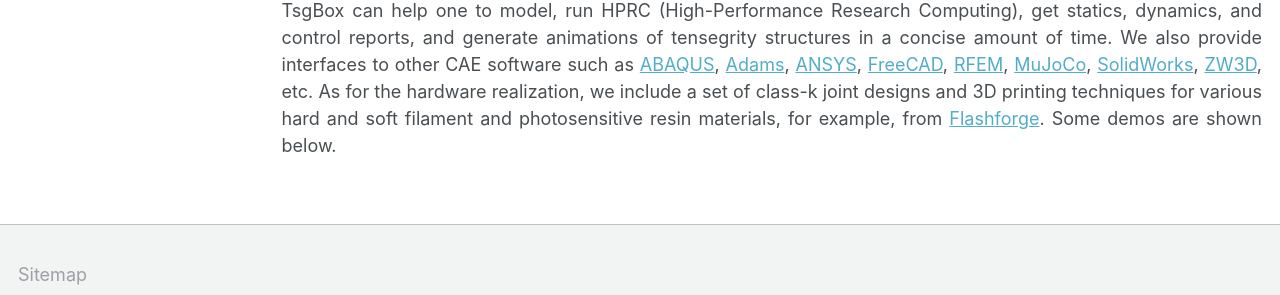
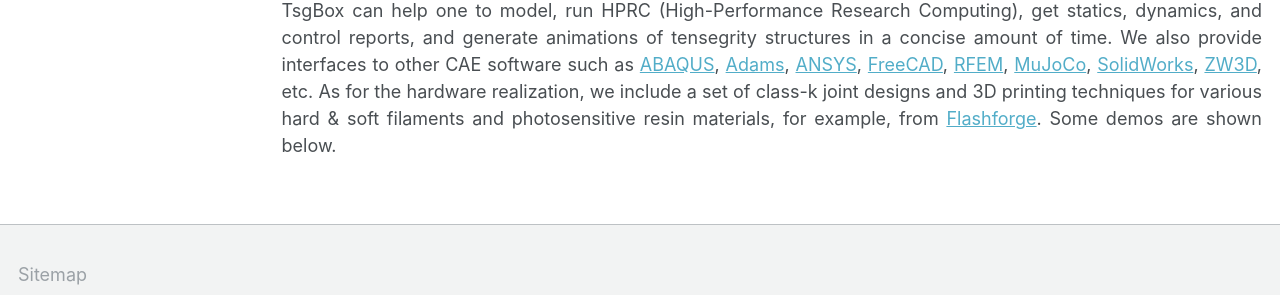
Before and after one commit to Muhao-Chen/muhao-chen.github.io, a Jekyll site: the page built from _pages/resources.md, in a window 1280 px wide and 900 px high, scrolled down 4636 px. Shown: the part 520-815 px from the top of the window. Built offline with Jekyll 4.4.1, drawn with Linux system fonts in a browser that asks for light colours; some web fonts are replaced.

Commit message:
Update resources.md

```diff
--- a/_pages/resources.md
+++ b/_pages/resources.md
@@ -99,7 +99,7 @@ CtrlBox has the following control options: active control and passive control fo
 
 ### Tensegrity Structure Toolboxes (TsgBox)
 
-TsgBox can help one to model, run HPRC (High-Performance Research Computing), get statics, dynamics, and control reports, and generate animations of tensegrity structures in a concise amount of time. We also provide interfaces to other CAE software such as [ABAQUS](https://www.3ds.com/products-services/simulia/products/abaqus/), [Adams](https://www.mscsoftware.com/product/adams), [ANSYS](https://www.ansys.com/), [FreeCAD](https://www.freecadweb.org/), [RFEM](https://www.dlubal.com/en-US/products/rfem-fea-software/what-is-rfem), [MuJoCo](https://mujoco.org/), [SolidWorks](https://www.solidworks.com/), [ZW3D](https://www.zwsoft.com/product/zw3d), etc. As for the hardware realization, we include a set of class-k joint designs and 3D printing techniques for various hard and soft filament and photosensitive resin materials, for example, from [Flashforge](https://www.flashforge.com/product-detail/flashforge-hunter-dlp-3d-printer-dental-impression-jewelry-printing). Some demos are shown below.
+TsgBox can help one to model, run HPRC (High-Performance Research Computing), get statics, dynamics, and control reports, and generate animations of tensegrity structures in a concise amount of time. We also provide interfaces to other CAE software such as [ABAQUS](https://www.3ds.com/products-services/simulia/products/abaqus/), [Adams](https://www.mscsoftware.com/product/adams), [ANSYS](https://www.ansys.com/), [FreeCAD](https://www.freecadweb.org/), [RFEM](https://www.dlubal.com/en-US/products/rfem-fea-software/what-is-rfem), [MuJoCo](https://mujoco.org/), [SolidWorks](https://www.solidworks.com/), [ZW3D](https://www.zwsoft.com/product/zw3d), etc. As for the hardware realization, we include a set of class-k joint designs and 3D printing techniques for various hard & soft filaments and photosensitive resin materials, for example, from [Flashforge](https://www.flashforge.com/product-detail/flashforge-hunter-dlp-3d-printer-dental-impression-jewelry-printing). Some demos are shown below.
 
 
 <!--<td><figure><img src="{{ site.url }}/images/rffi/crane.gif" width="200"/></figure></td>-->
```
